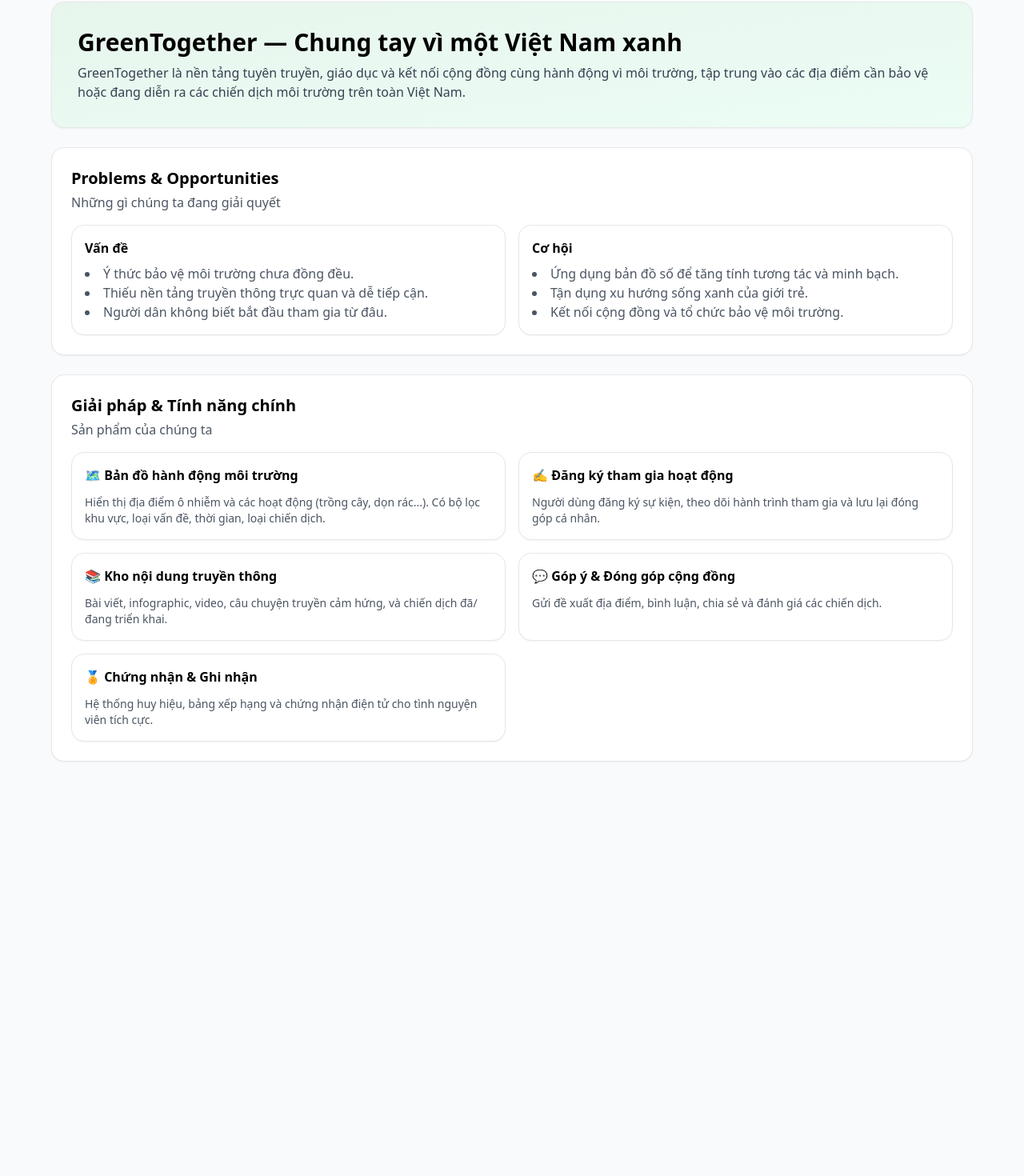
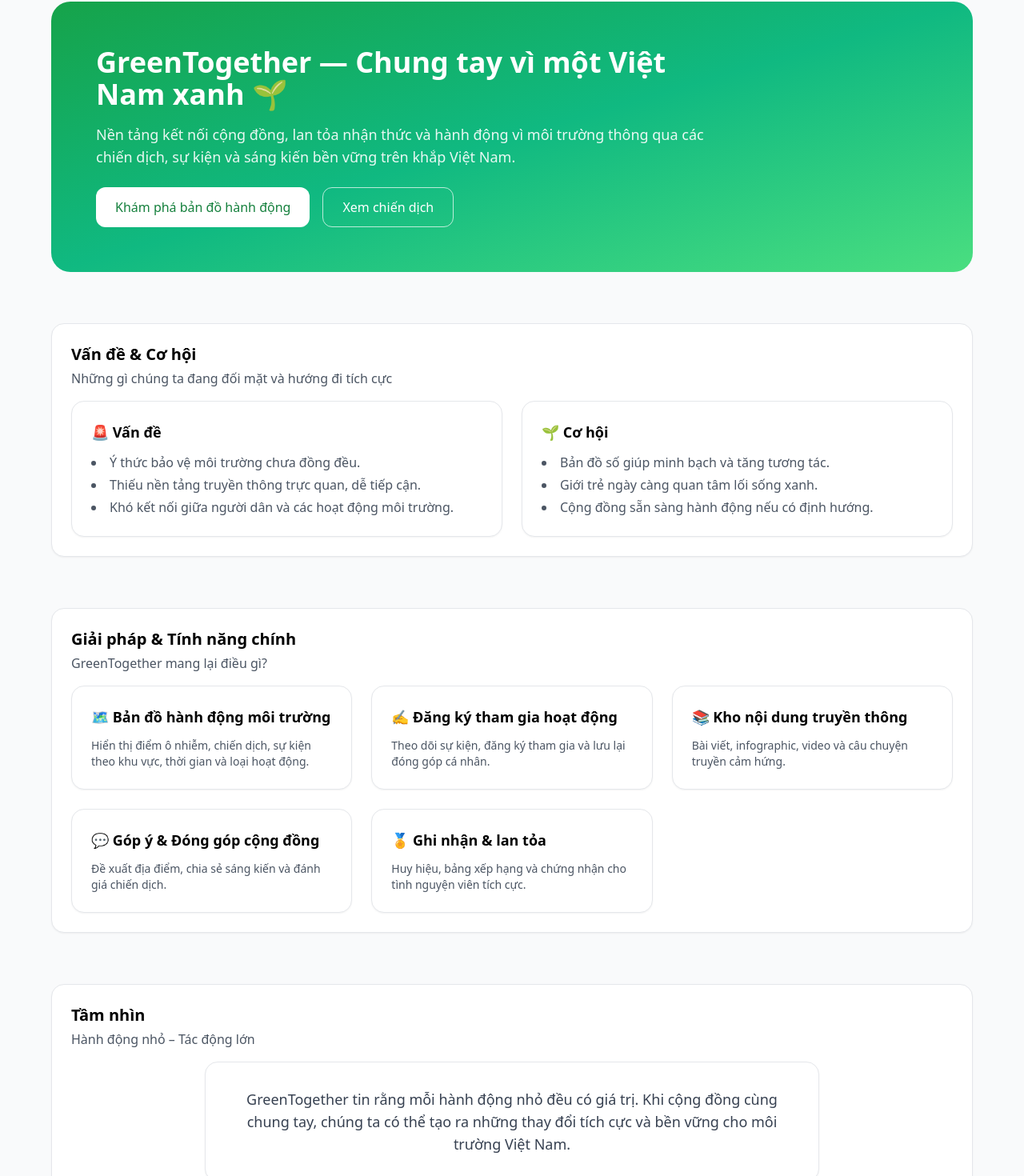
Before and after one commit to matt2410/Green-Together, a Next.js app: page / in a window 1280 px wide. Shown: the part 86-1556 px from the top of the page at 80% size. Before the commit the page ends 1062 px from the top, so only its background shows below. Built offline with nearby package versions, Linux system fonts and the light colour scheme; no server answers.

Commit message:
update home

```diff
--- a/src/app/map/page.tsx
+++ b/src/app/map/page.tsx
@@ -115,7 +115,7 @@ export default function EnvActionMap() {
   return (
     <div className="p-4">
       <div className="flex gap-3 mb-3 items-center">
-        <h2 className="text-xl font-semibold flex-1">🌍 ENV AIR QUALITY MAP</h2>
+        <h2 className="text-xl font-semibold flex-1">🌍 Bản đồ ô nhiễm</h2>
 
         <select className="border px-2 py-1 rounded" value={parameter?.name}
           onChange={e => setParameter(availableParams.find(p => p.name === e.target.value)!)}>
--- a/src/app/page.tsx
+++ b/src/app/page.tsx
@@ -7,71 +7,136 @@ export default function Home() {
   const router = useRouter()
 
   return (
-        <div className="space-y-6">
+    <div className="space-y-16">
 
-            <div className="card p-8 bg-gradient-to-br from-brand/10 to-emerald-50">
-                <h1 className="text-2xl sm:text-3xl font-bold">GreenTogether — Chung tay vì một Việt Nam xanh</h1>
-                <p className="text-gray-700 mt-2">
-                    GreenTogether là nền tảng tuyên truyền, giáo dục và kết nối cộng đồng cùng hành động vì môi trường, tập trung vào các địa điểm cần bảo vệ hoặc đang diễn ra các chiến dịch môi trường trên toàn Việt Nam.
+      {/* HERO */}
+      <section className="rounded-3xl p-10 md:p-14 bg-gradient-to-br from-green-600 via-emerald-500 to-green-400 text-white relative overflow-hidden">
+        <div className="max-w-3xl">
+          <h1 className="text-3xl md:text-4xl font-bold leading-tight">
+            GreenTogether — Chung tay vì một Việt Nam xanh 🌱
+          </h1>
+          <p className="mt-4 text-white/90 text-lg">
+            Nền tảng kết nối cộng đồng, lan tỏa nhận thức và hành động vì môi
+            trường thông qua các chiến dịch, sự kiện và sáng kiến bền vững trên
+            khắp Việt Nam.
           </p>
+
+          <div className="mt-6 flex flex-wrap gap-4">
+            <button
+              onClick={() => router.push("/map")}
+              className="bg-white text-green-700 font-medium px-6 py-3 rounded-xl hover:bg-gray-100 transition"
+            >
+              Khám phá bản đồ hành động
+            </button>
+            <button
+              onClick={() => router.push("/campaigns")}
+              className="border border-white/70 px-6 py-3 rounded-xl hover:bg-white/10 transition"
+            >
+              Xem chiến dịch
+            </button>
+          </div>
+        </div>
+      </section>
+
+      {/* PROBLEMS & OPPORTUNITIES */}
+      <Section
+        title="Vấn đề & Cơ hội"
+        subtitle="Những gì chúng ta đang đối mặt và hướng đi tích cực"
+      >
+        <div className="grid md:grid-cols-2 gap-6">
+          <div className="card p-6 space-y-3">
+            <h3 className="font-semibold text-lg">🚨 Vấn đề</h3>
+            <ul className="list-disc list-inside text-gray-600 space-y-1">
+              <li>Ý thức bảo vệ môi trường chưa đồng đều.</li>
+              <li>Thiếu nền tảng truyền thông trực quan, dễ tiếp cận.</li>
+              <li>Khó kết nối giữa người dân và các hoạt động môi trường.</li>
+            </ul>
           </div>
 
-            <Section title="Problems & Opportunities" subtitle="Những gì chúng ta đang giải quyết">
-                <div className="grid md:grid-cols-2 gap-4">
-                    <div className="card p-4">
-                        <h3 className="font-semibold">Vấn đề</h3>
-                        <ul className="list-disc list-inside text-gray-600 mt-2">
-                            <li>Ý thức bảo vệ môi trường chưa đồng đều.</li>
-                            <li>Thiếu nền tảng truyền thông trực quan và dễ tiếp cận.</li>
-                            <li>Người dân không biết bắt đầu tham gia từ đâu.</li>
-                        </ul>
-                    </div>
-                    <div className="card p-4">
-                        <h3 className="font-semibold">Cơ hội</h3>
-                        <ul className="list-disc list-inside text-gray-600 mt-2">
-                            <li>Ứng dụng bản đồ số để tăng tính tương tác và minh bạch.</li>
-                            <li>Tận dụng xu hướng sống xanh của giới trẻ.</li>
-                            <li>Kết nối cộng đồng và tổ chức bảo vệ môi trường.</li>
+          <div className="card p-6 space-y-3">
+            <h3 className="font-semibold text-lg">🌱 Cơ hội</h3>
+            <ul className="list-disc list-inside text-gray-600 space-y-1">
+              <li>Bản đồ số giúp minh bạch và tăng tương tác.</li>
+              <li>Giới trẻ ngày càng quan tâm lối sống xanh.</li>
+              <li>Cộng đồng sẵn sàng hành động nếu có định hướng.</li>
             </ul>
           </div>
         </div>
       </Section>
 
-            <Section title="Giải pháp & Tính năng chính" subtitle="Sản phẩm của chúng ta">
-                <div className="grid md:grid-cols-2 gap-4">
-                    <div className="card p-4 space-y-3 cursor-pointer"
-                        onClick={() => {
-                            router.push(`/map`)
-                        }}>
-                        <h4 className="font-semibold">🗺️ Bản đồ hành động môi trường</h4>
-                        <p className="text-gray-600 text-sm">Hiển thị địa điểm ô nhiễm và các hoạt động (trồng cây, dọn rác...). Có bộ lọc khu vực, loại vấn đề, thời gian, loại chiến dịch.</p>
+      {/* FEATURES */}
+      <Section
+        title="Giải pháp & Tính năng chính"
+        subtitle="GreenTogether mang lại điều gì?"
+      >
+        <div className="grid md:grid-cols-2 lg:grid-cols-3 gap-6">
+          {[
+            {
+              title: "🗺️ Bản đồ hành động môi trường",
+              desc: "Hiển thị điểm ô nhiễm, chiến dịch, sự kiện theo khu vực, thời gian và loại hoạt động.",
+              link: "/map"
+            },
+            {
+              title: "✍️ Đăng ký tham gia hoạt động",
+              desc: "Theo dõi sự kiện, đăng ký tham gia và lưu lại đóng góp cá nhân.",
+              link: "/events"
+            },
+            {
+              title: "📚 Kho nội dung truyền thông",
+              desc: "Bài viết, infographic, video và câu chuyện truyền cảm hứng.",
+              link: "/campaigns"
+            },
+            {
+              title: "💬 Góp ý & Đóng góp cộng đồng",
+              desc: "Đề xuất địa điểm, chia sẻ sáng kiến và đánh giá chiến dịch.",
+              link: "/community"
+            },
+            {
+              title: "🏅 Ghi nhận & lan tỏa",
+              desc: "Huy hiệu, bảng xếp hạng và chứng nhận cho tình nguyện viên tích cực.",
+              link: ""
+            }
+          ].map((item, idx) => (
+            <div
+              key={idx}
+              onClick={() => item.link && router.push(item.link)}
+              className={`card p-6 space-y-3 ${
+                item.link ? "cursor-pointer hover:shadow-md transition" : ""
+              }`}
+            >
+              <h4 className="font-semibold text-lg">{item.title}</h4>
+              <p className="text-gray-600 text-sm">{item.desc}</p>
             </div>
-                    <div className="card p-4 space-y-3 cursor-pointer"
-                        onClick={() => {
-                            router.push(`/events`)
-                        }}>
-                        <h4 className="font-semibold">✍️ Đăng ký tham gia hoạt động</h4>
-                        <p className="text-gray-600 text-sm">Người dùng đăng ký sự kiện, theo dõi hành trình tham gia và lưu lại đóng góp cá nhân.</p>
-                    </div>
-                    <div className="card p-4 space-y-3 cursor-pointer"
-                        onClick={() => {
-                            router.push(`/campaigns`)
-                        }}>
-                        <h4 className="font-semibold">📚 Kho nội dung truyền thông</h4>
-                        <p className="text-gray-600 text-sm">Bài viết, infographic, video, câu chuyện truyền cảm hứng, và chiến dịch đã/đang triển khai.</p>
-                    </div>
-                    <div className="card p-4 space-y-3 cursor-pointer" onClick={() => {
-                        router.push(`/community`)
-                    }}>
-                        <h4 className="font-semibold">💬 Góp ý & Đóng góp cộng đồng</h4>
-                        <p className="text-gray-600 text-sm">Gửi đề xuất địa điểm, bình luận, chia sẻ và đánh giá các chiến dịch.</p>
-                    </div>
-                    <div className="card p-4 space-y-3">
-                        <h4 className="font-semibold">🏅 Chứng nhận & Ghi nhận</h4>
-                        <p className="text-gray-600 text-sm">Hệ thống huy hiệu, bảng xếp hạng và chứng nhận điện tử cho tình nguyện viên tích cực.</p>
-                    </div>
+          ))}
         </div>
       </Section>
+
+      {/* IMPACT */}
+      <Section
+        title="Tầm nhìn"
+        subtitle="Hành động nhỏ – Tác động lớn"
+      >
+        <div className="card p-8 text-center max-w-3xl mx-auto">
+          <p className="text-lg text-gray-700">
+            GreenTogether tin rằng mỗi hành động nhỏ đều có giá trị.
+            Khi cộng đồng cùng chung tay, chúng ta có thể tạo ra
+            những thay đổi tích cực và bền vững cho môi trường Việt Nam.
+          </p>
+        </div>
+      </Section>
+
+      {/* CTA */}
+      <section className="text-center pb-10">
+        <h2 className="text-2xl font-bold mb-4">
+          Sẵn sàng hành động vì môi trường? 💚
+        </h2>
+        <button
+          onClick={() => router.push("/community")}
+          className="bg-green-600 hover:bg-green-700 transition text-white px-8 py-4 rounded-2xl font-medium"
+        >
+          Gửi đóng góp đầu tiên
+        </button>
+      </section>
 
     </div>
   )
```
Lines whose indentation alone changed are shown as unchanged.
